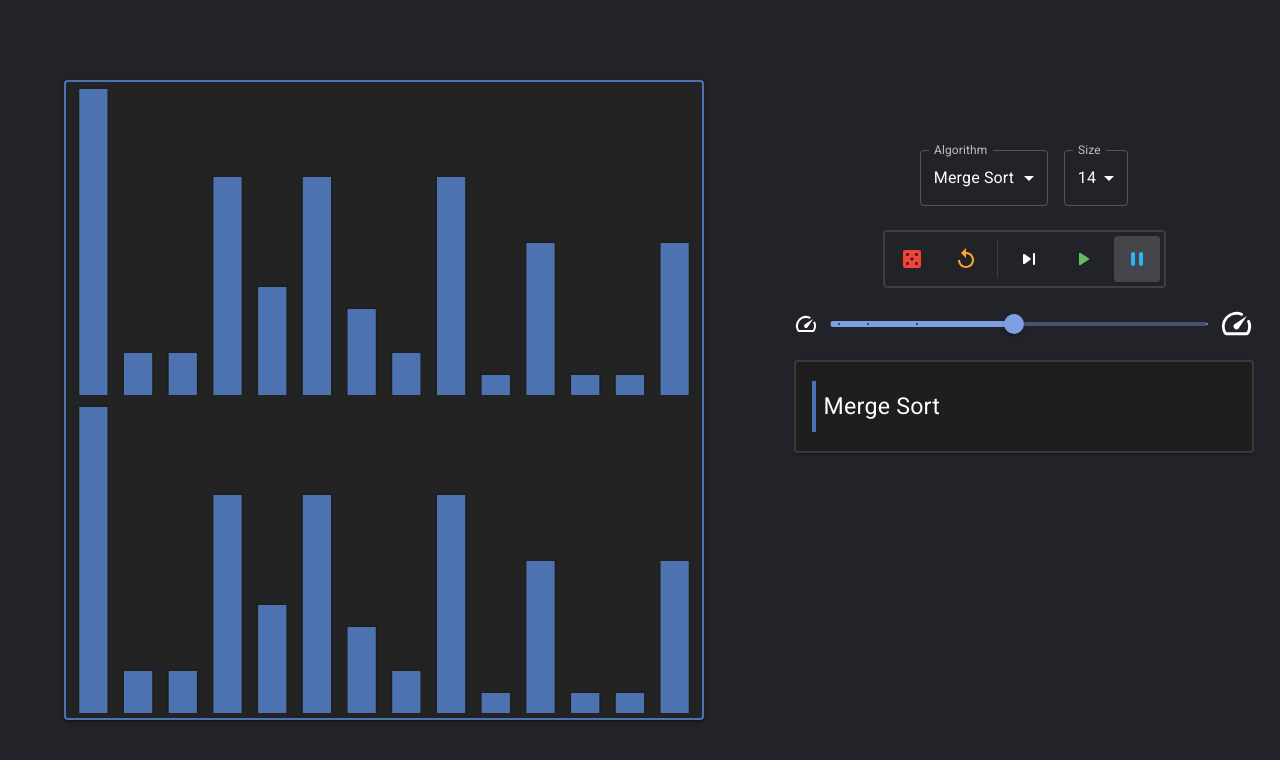
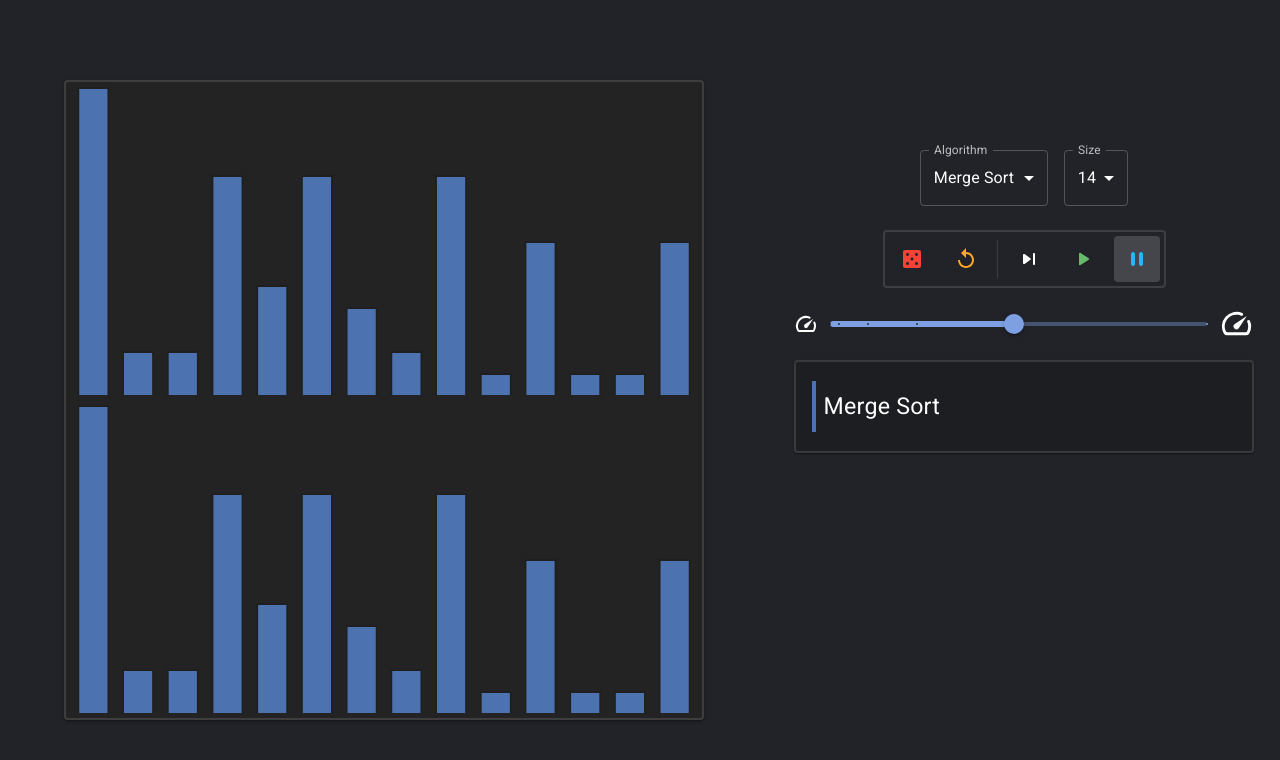
Before and after one commit to seesjays/Sorgra, a React (Create React App) app: page / in a window 1280 px wide. Shown: the top 760 px of the page. Built offline with nearby package versions, Linux system fonts and the light colour scheme.

Commit message:
additional themeing changes really enjoying this deep blue background

```diff
--- a/src/components/SortingChart/SortingChartContainer.tsx
+++ b/src/components/SortingChart/SortingChartContainer.tsx
@@ -35,7 +35,7 @@ const ContainerPaper = styled(Paper)(({ theme }) => ({
 	height: "fit-content",
 	width: "100%",
 	position: "relative",
-	border: `2px solid ${theme.palette.primary.light}`,
+	border: `2px solid ${theme.palette.divider}`,
 	margin: "0.1rem 0",
 }));
 
--- a/src/components/SortingChart/SortingChartMessageBox.tsx
+++ b/src/components/SortingChart/SortingChartMessageBox.tsx
@@ -14,6 +14,7 @@ import { MessageSet } from "../../scripts/dataset";
 
 const StyledPaper = styled(Paper)(({ theme }) => ({
 	width: "90%",
+	background: "rgba(12, 12, 12, 0.2)",
 	margin: "0 auto",
 	padding: "1rem",
 	display: "flex",
```
